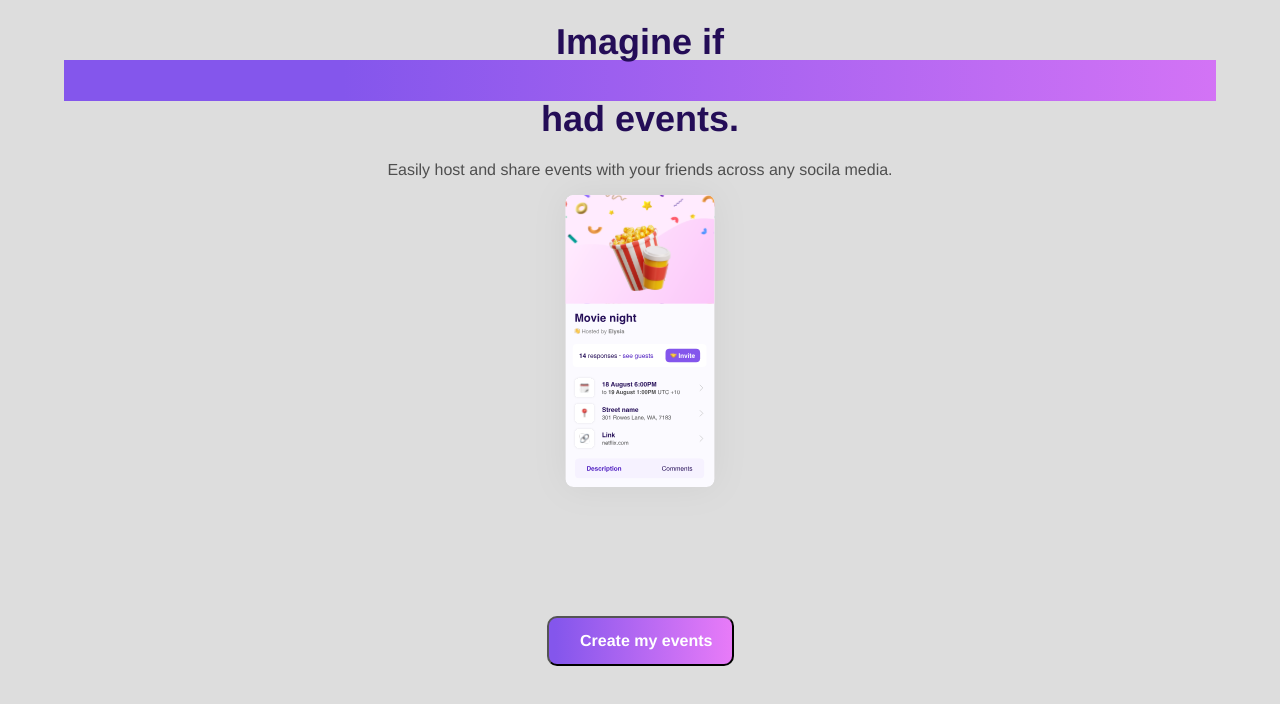
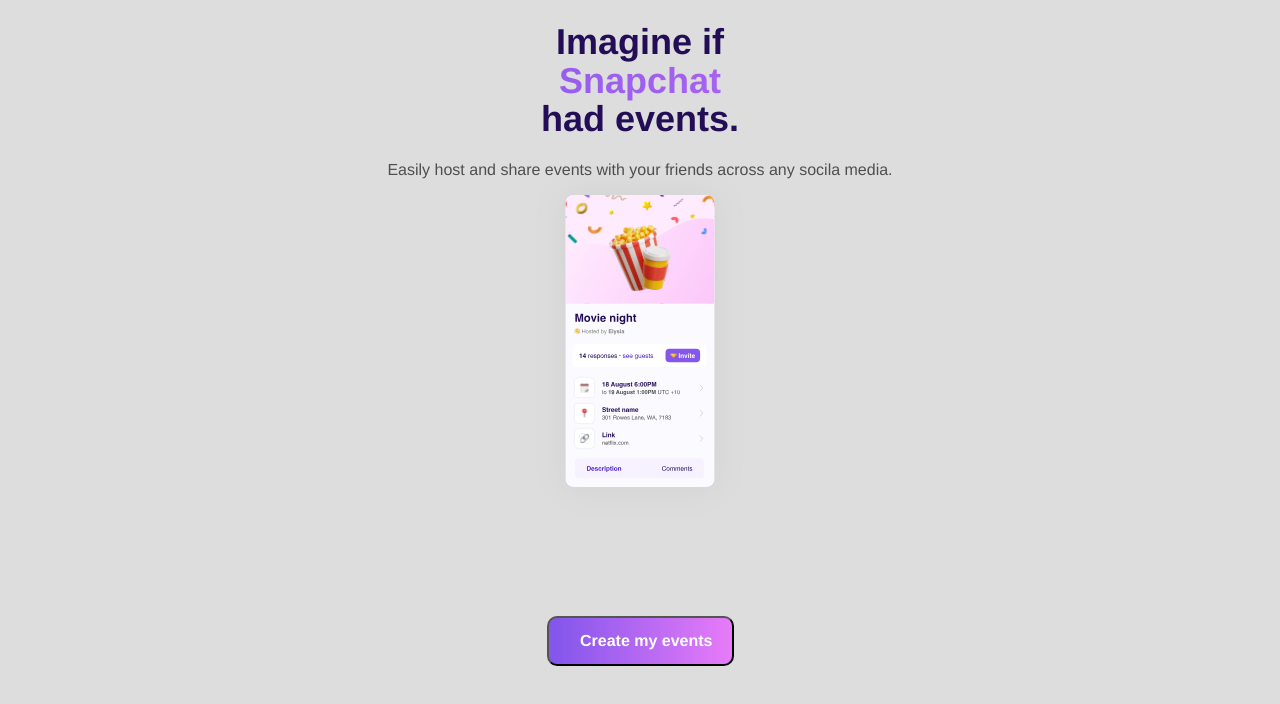
Before and after one commit to richardoppiyo/envitamedia, a React (Create React App) app: page / in a window 1280 px wide. Shown: the top 704 px of the page. Built offline with nearby package versions, Linux system fonts and the light colour scheme.

Commit message:
solce issue

```diff
--- a/src/App.js
+++ b/src/App.js
@@ -1,6 +1,7 @@
 import React from 'react';
 import { BrowserRouter as Router, Routes, Route } from 'react-router-dom';
 import Create from './components/Create/Create';
+// import Create from './components/Create/Create';
 import Landing from './components/Landing/Landing';
 
 const App = () => (
@@ -8,6 +9,7 @@
     <Routes>
       <Route index element={<Landing />} />
       <Route path="create" element={<Create />} />
+      {/* <Route path="create" element={<Create />} /> */}
     </Routes>
   </Router>
 );
--- a/src/components/Landing/landing.css
+++ b/src/components/Landing/landing.css
@@ -27,7 +27,9 @@
   line-height: 41px;
   text-align: center;
   background: linear-gradient(90deg, #8456ec 24.2%, #e87bf8 120.46%);
+  -webkit-background-clip: text;
   -webkit-text-fill-color: transparent;
+  background-clip: text;
 }
 
 .homep1 {
```
